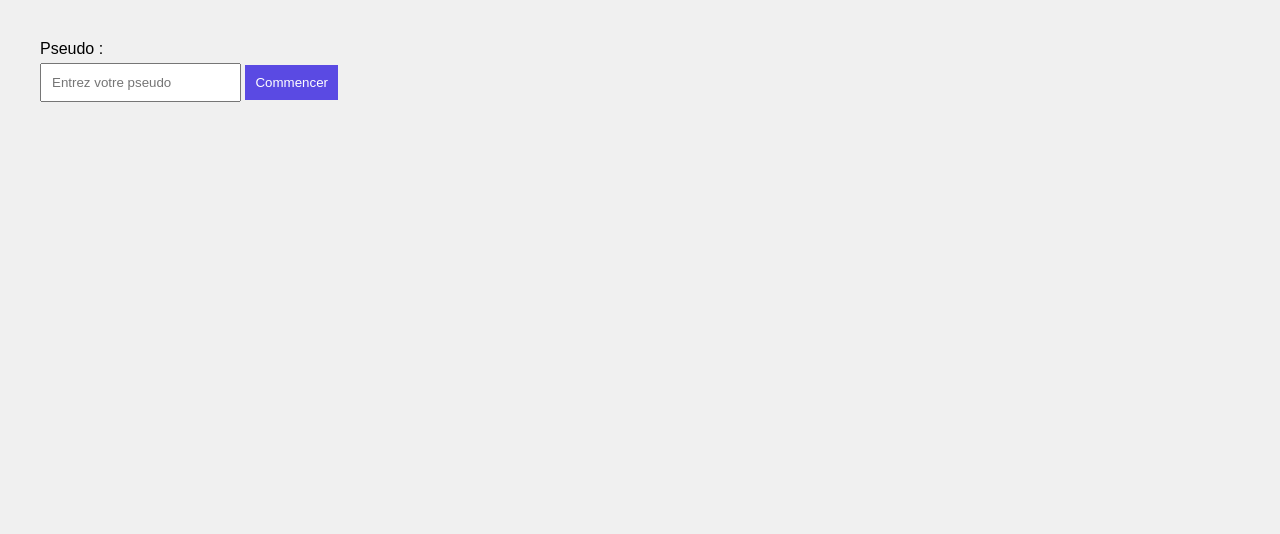
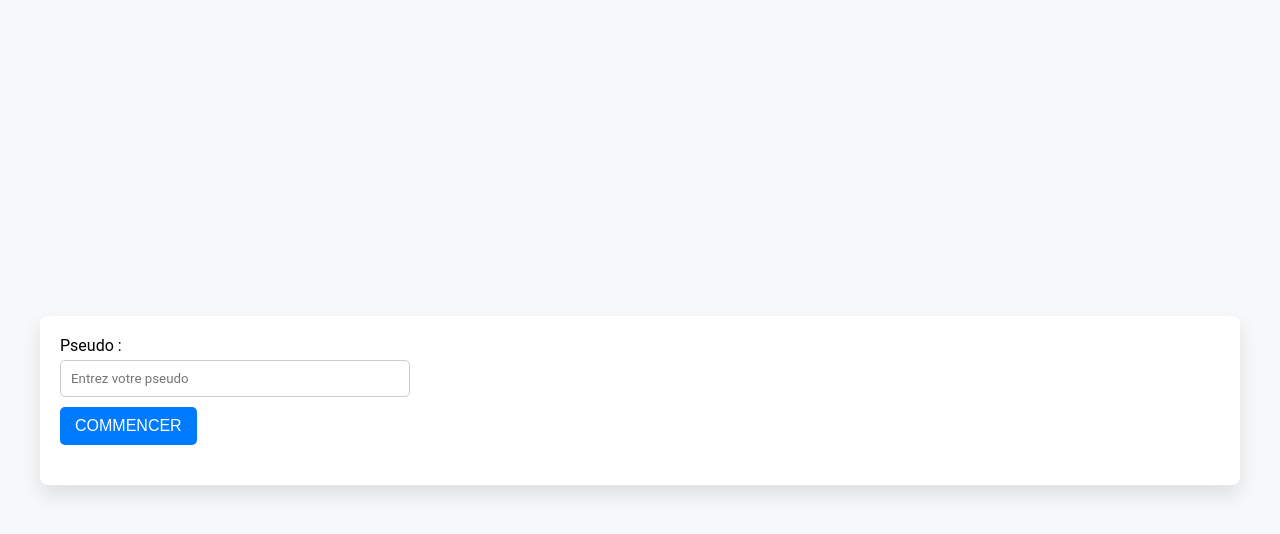
Before and after one commit to TSAELENS/Projet_Docker, a website: page public/index.html in a window 1280 px wide. Drawn offline with Linux system fonts and the light colour scheme.

Commit message:
Update : visuel

```diff
--- a/public/index.html
+++ b/public/index.html
@@ -4,35 +4,30 @@
     <meta charset="UTF-8">
     <meta name="viewport" content="width=device-width, initial-scale=1.0">
     <link rel="stylesheet" href="styles.css">
+    <!-- <link href="https://fonts.googleapis.com/css2?family=Roboto:wght@400;500;700&display=swap" rel="stylesheet"> -->
     <title>Forum Docker</title>
 </head>
 <body>
     <div class="container">
-        <div class="message-input-column">
-            <!-- Formulaire pour saisir le pseudo -->
-            <div id="pseudoContainer">
+        <section class="input-section">
+            <div id="pseudoContainer" class="input-group">
                 <label for="pseudo">Pseudo :</label>
                 <input type="text" id="pseudo" placeholder="Entrez votre pseudo">
-                <button id="startButton">Commencer</button>
+                <button id="startButton" class="btn">Commencer</button>
             </div>
-            <!-- Formulaire pour écrire et envoyer un message -->
-            <div id="messageContentContainer">
+            <div id="messageContentContainer" class="input-group">
                 <h3>Écrire un message</h3>
                 <textarea id="messageContent" placeholder="Écrivez votre message ici"></textarea>
-                <button id="sendMessageButton">Envoyer</button>
+                <button id="sendMessageButton" class="btn">Envoyer</button>
             </div>
-        </div>
-        <div class="message-display-column">
-            <!-- Zone d'affichage des messages -->
-            <div id="messageListContainer">
+        </section>
+        <section class="display-section">
+            <div id="messageListContainer" class="message-list">
                 <h2>Messages</h2>
                 <ul id="messageList"></ul>
             </div>
-        </div>
+        </section>
     </div>
-
     <script src="script.js"></script>
-
-
 </body>
 </html>
--- a/public/styles.css
+++ b/public/styles.css
@@ -1,101 +1,87 @@
-/* Basic Reset */
+/* Reset de base et typographie */
 * {
     margin: 0;
     padding: 0;
     box-sizing: border-box;
-    font-family: Arial, sans-serif;
 }
 
 html, body {
     height: 100%;
-    background-color: #f0f0f0;
+    background-color: #f7f8fa;
+    font-family: 'Roboto', sans-serif;
 }
 
 body {
     display: flex;
     justify-content: center;
-    align-items: flex-start; /* Align to the top */
+    align-items: center;
+    padding: 40px;
+}
+
+.container {
+    display: grid;
+    grid-template-columns: 1fr 2fr;
+    gap: 30px;
+    max-width: 1200px;
+    width: 100%;
+    box-shadow: 0 10px 20px rgba(0,0,0,0.1);
+    border-radius: 8px;
+    overflow: hidden;
+    background: white;
+}
+
+.input-section, .display-section {
     padding: 20px;
 }
 
-.container {
-    display: flex;
-    gap: 20px; /* This creates space between the two columns */
-    max-width: 1200px; /* Adjust as needed */
-    width: 100%;
-    margin-top: 20px; /* Add some space from the top */
+.input-group {
+    margin-bottom: 20px;
 }
 
-/* Column for the message input */
-.message-input-column {
-    flex: 1; /* Take up half the space */
-    display: flex;
-    flex-direction: column;
-    align-items: flex-start; /* Align items to the left */
+input[type="text"],
+textarea {
+    width: 100%;
+    padding: 10px;
+    margin-top: 5px;
+    border-radius: 5px;
+    border: 1px solid #ccc;
+    font-family: inherit;
 }
 
-/* Column for displaying messages */
-.message-display-column {
-    flex: 1; /* Take up half the space */
-    display: flex;
-    flex-direction: column;
-    align-items: flex-start; /* Align items to the left */
+button.btn {
+    background-color: #007bff;
+    color: white;
+    padding: 10px 15px;
+    border: none;
+    border-radius: 5px;
+    cursor: pointer;
+    font-size: 16px;
+    font-weight: 500;
+    text-transform: uppercase;
+    margin-top: 10px;
 }
 
-/* Style the input fields and buttons */
-input[type=text],
-textarea,
-button {
-    padding: 10px;
-    margin-bottom: 10px;
+button.btn:hover {
+    background-color: #0056b3;
 }
 
-button {
-    background-color: #5a4ae3;
-    color: white;
-    border: none;
-    cursor: pointer;
+.message-list {
+    border-left: 2px solid #eee;
+    padding-left: 20px;
 }
 
-/* Style the message list container */
-#messageListContainer {
-    background-color: #ffffff;
-    border-radius: 10px;
-    padding: 20px;
-    width: 100%; /* Full width of its column */
-    box-shadow: 0 4px 8px rgba(0, 0, 0, 0.1);
+#messageListContainer h2 {
+    margin-bottom: 20px;
 }
 
-#messageList {
-    list-style-type: none;
-}
-
-/* Style for each message */
 #messageList li {
-    background-color: #a084eb;
-    color: white;
-    padding: 10px 15px;
-    border-radius: 20px;
+    background-color: #e9ecef;
     margin-bottom: 10px;
-    max-width: 100%; /* Full width of its container */
-    word-wrap: break-word;
-}
-
-/* Style the message content container */
-#messageContentContainer {
-    width: 100%; /* Full width of its column */
+    padding: 10px;
+    border-radius: 10px;
 }
 
 #messageContent {
-    width: 100%; /* Full width of its container */
-    height: 100px; /* Adjust the height as needed */
-    border-radius: 5px;
-    border: 1px solid #ddd;
+    height: 120px;
     resize: vertical;
 }
-
-/* Add some spacing to the label */
-label {
-    display: block;
-    margin-bottom: 5px;
-}
```
